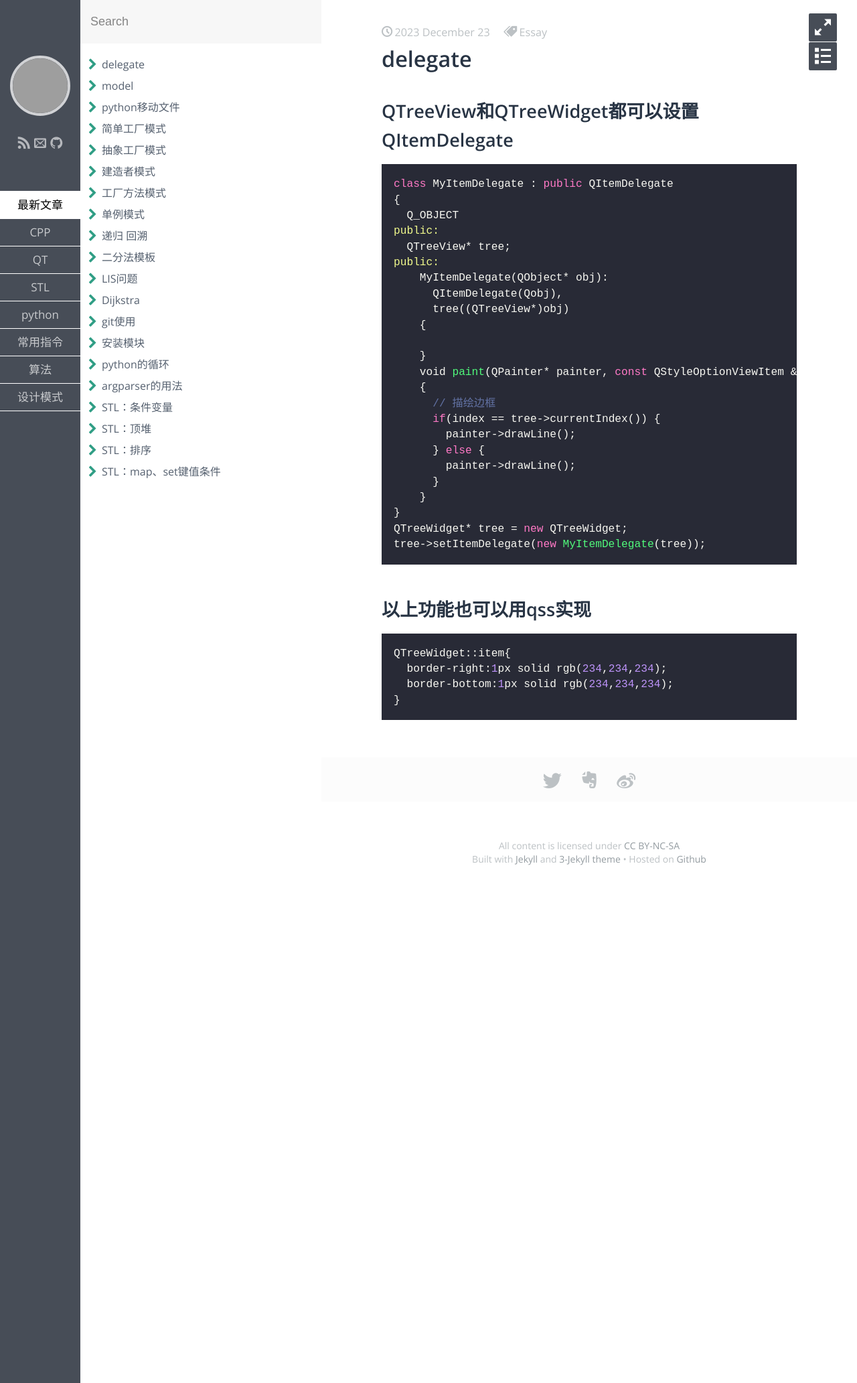
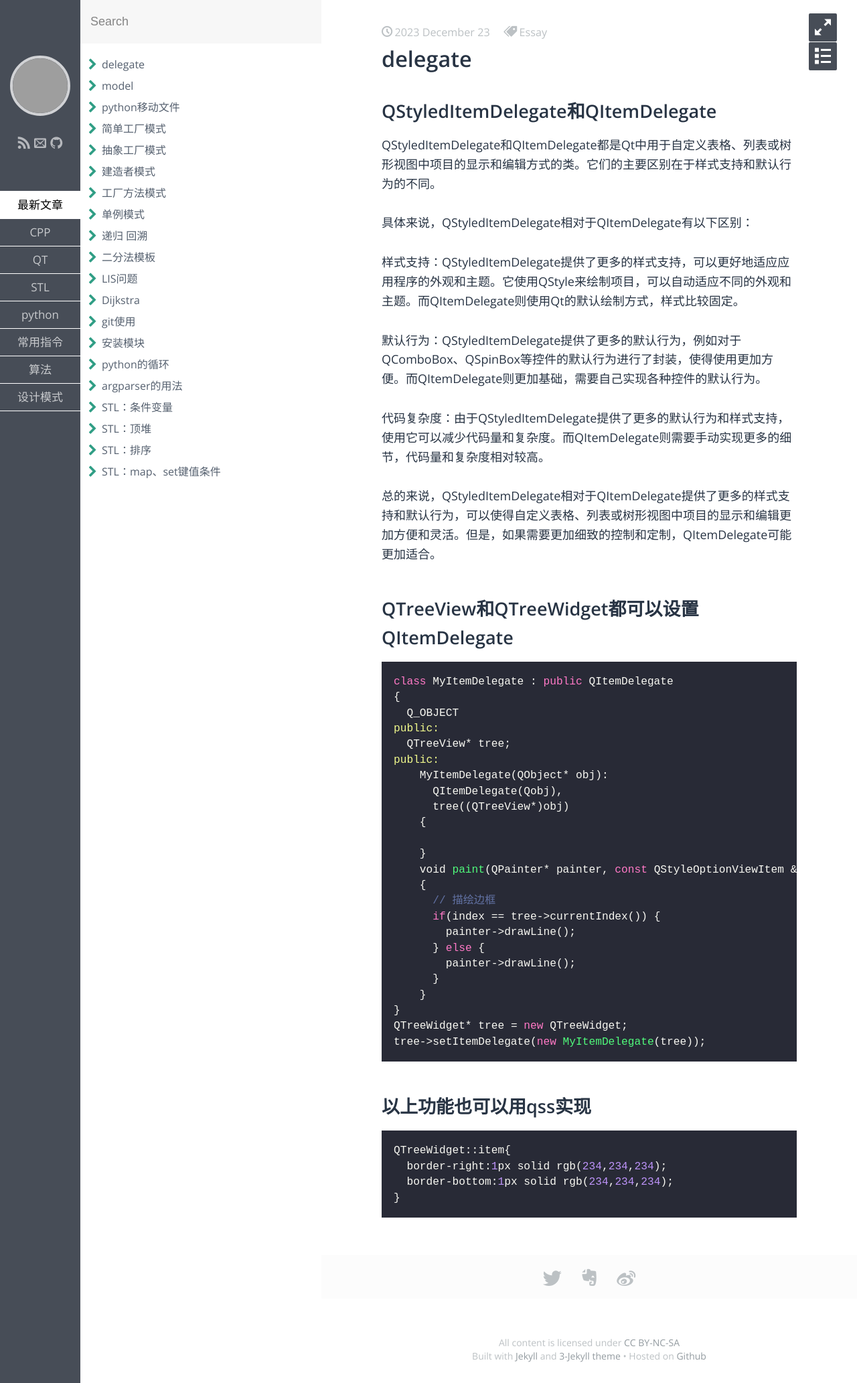
Before and after one commit to aliangaaa/aliangaaa.github.io, a Jekyll site: the page built from _posts/QT/2023-12-23-delegate.md, in a window 1280 px wide. Shown: the whole page at 67% size. Built offline with Jekyll 4.4.1, drawn with Linux system fonts in a browser that asks for light colours; some web fonts are replaced; grey boxes are pictures that could not be loaded.

Commit message:
Update 2023-12-23-delegate.md

````diff
--- a/_posts/QT/2023-12-23-delegate.md
+++ b/_posts/QT/2023-12-23-delegate.md
@@ -6,6 +6,18 @@ tags: Essay
 keywords:
 description:
 ---
+## QStyledItemDelegate和QItemDelegate
+QStyledItemDelegate和QItemDelegate都是Qt中用于自定义表格、列表或树形视图中项目的显示和编辑方式的类。它们的主要区别在于样式支持和默认行为的不同。
+
+具体来说，QStyledItemDelegate相对于QItemDelegate有以下区别：
+
+样式支持：QStyledItemDelegate提供了更多的样式支持，可以更好地适应应用程序的外观和主题。它使用QStyle来绘制项目，可以自动适应不同的外观和主题。而QItemDelegate则使用Qt的默认绘制方式，样式比较固定。
+
+默认行为：QStyledItemDelegate提供了更多的默认行为，例如对于QComboBox、QSpinBox等控件的默认行为进行了封装，使得使用更加方便。而QItemDelegate则更加基础，需要自己实现各种控件的默认行为。
+
+代码复杂度：由于QStyledItemDelegate提供了更多的默认行为和样式支持，使用它可以减少代码量和复杂度。而QItemDelegate则需要手动实现更多的细节，代码量和复杂度相对较高。
+
+总的来说，QStyledItemDelegate相对于QItemDelegate提供了更多的样式支持和默认行为，可以使得自定义表格、列表或树形视图中项目的显示和编辑更加方便和灵活。但是，如果需要更加细致的控制和定制，QItemDelegate可能更加适合。
 
 ## QTreeView和QTreeWidget都可以设置QItemDelegate
 ```cpp
@@ -34,6 +46,7 @@ public:
 QTreeWidget* tree = new QTreeWidget;
 tree->setItemDelegate(new MyItemDelegate(tree));
 ```
+
 ## 以上功能也可以用qss实现
 ```cpp
 QTreeWidget::item{
````
